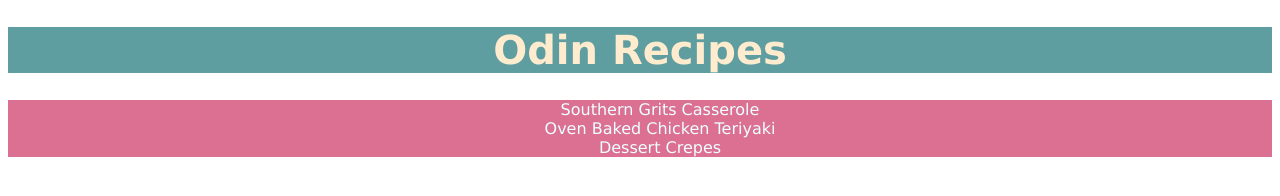
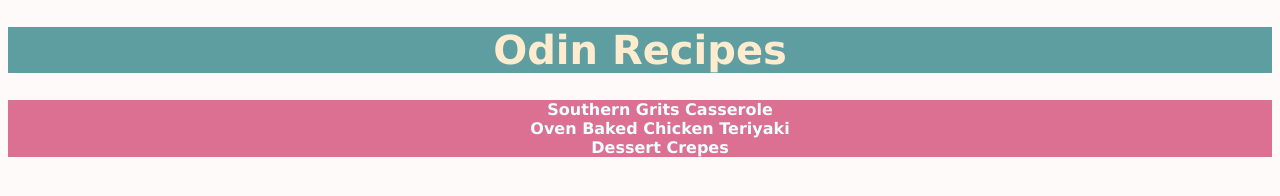
Before and after one commit to dgar718/odin-recipes, a plain HTML site: page index.html in a window 1280 px wide. Drawn offline with Linux system fonts and the light colour scheme.

Commit message:
Add font weights body background color
Add font weights to specific selectors on the headings, also add
class body-color for body tags in pages to set background color.

```diff
--- a/css/styles.css
+++ b/css/styles.css
@@ -1,5 +1,9 @@
 * {
     font-family: Verdana, "Times New Roman", serif;
+}
+
+.body-color {
+    background-color: #FFFAFA;
 }
 
 .main-title {
@@ -7,6 +11,7 @@
     color: blanchedalmond;
     text-align: center;
     font-size: 40px;
+    font-weight: 900;
 }
 
 .recipes {
@@ -14,6 +19,7 @@
     list-style: none;
     text-align: center;
     color: azure;
+    font-weight: 600;
 }
 
 .recipes li a {
--- a/index.html
+++ b/index.html
@@ -7,7 +7,7 @@
     <link rel="stylesheet" href="./css/styles.css">
 </head>
 
-<body>
+<body class="body-color">
     <h1 class="main-title">Odin Recipes</h1>
     <ul class="recipes">
         <li><a href="./recipes/grits_casserole.html">Southern Grits Casserole</a></li>
```
Also changed, not shown: recipes/chicken_teriyaki.html (+1 -1 lines), recipes/dessert_crepes.html (+1 -1 lines), recipes/grits_casserole.html (+1 -1 lines).
